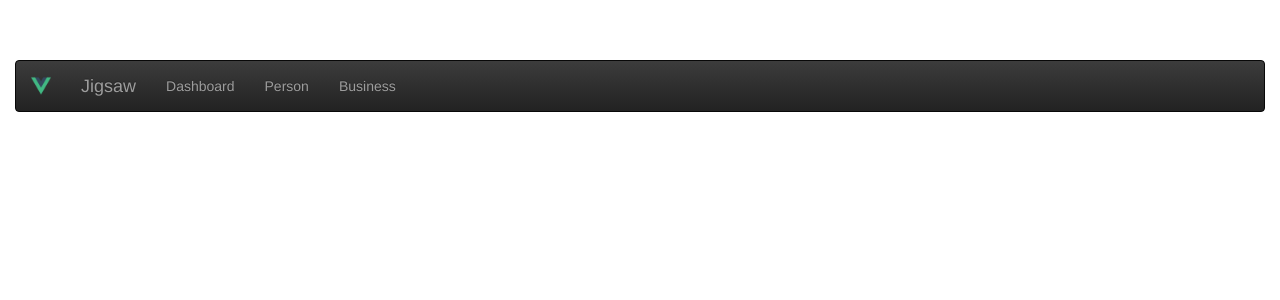
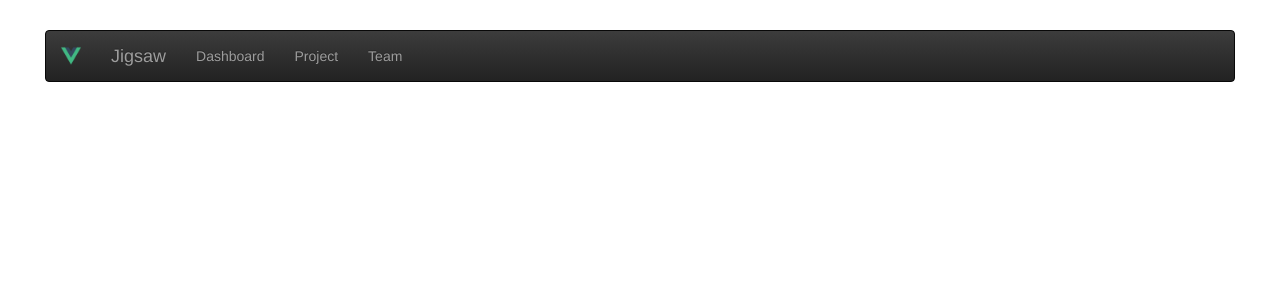
Before and after one commit to act-coaching/jigsaw-ui, a Vue app: page /project in a window 1280 px wide. Shown: the top 300 px of the page. Built offline with nearby package versions, Linux system fonts and the light colour scheme.

Commit message:
Modify component and add margin

```diff
--- a/src/App.vue
+++ b/src/App.vue
@@ -12,8 +12,8 @@
         <div class="collapse navbar-collapse" id="navbar-collapse-4">
           <ul class="nav navbar-nav">
             <li><router-link to="/dashboard">Dashboard</router-link></li>
-            <li><router-link to="/person">Person</router-link></li>
-            <li><router-link to="/business">Business</router-link></li>
+            <li><router-link to="/person">Project</router-link></li>
+            <li><router-link to="/business">Team</router-link></li>
           </ul>
         </div>
       </nav>
@@ -43,7 +43,8 @@
     -moz-osx-font-smoothing: grayscale;
     text-align: center;
     color: #2c3e50;
-    margin-top: 60px;
+    margin: 30px;
+
   }
 
 </style>
--- a/src/components/Dashboard.vue
+++ b/src/components/Dashboard.vue
@@ -1,37 +1,77 @@
 <template>
-  <div class="table">
-    <vuetable ref="vuetable"
-              api-url="https://vuetable.ratiw.net/api/users"
-              :fields="fields"
-              pagination-data=""
-    ></vuetable>
+  <div>
+    <h1 class="pull-left">Dashboard</h1>
+    <div class="table">
+      <vuetable ref="vuetable"
+                :api-url="callURL"
+                :fields="fields"
+                title="asdfa"
+      ></vuetable>
+    </div>
   </div>
 </template>
 
 <script>
   import Vuetable from 'vuetable-2/src/components/Vuetable'
+  import * as CONFIG from '../config'
 
   export default {
     name: 'Dashboard',
     data() {
       return {
-        fields: [
-          'name', 'email', 'birthdate',
-          {
-            name: 'address.line1',
-            title: 'Address 1'
+        fields: [{
+          name: 'id',
+          title: 'ID'
+        },
+          ,{
+            name: 'name',
+            title: '이름'
+          },
+          ,{
+            name: 'nickname',
+            title: '닉네임'
+          },
+          ,{
+            name: 'email',
+            title: '이메일'
+          },
+
+          ,{
+            name: 'employeeNumber',
+            title: '사번'
           },
           {
-            name: 'address.line2',
-            title: 'Address 2'
+            name: 'cellPhoneNumber',
+            title: '휴대전화번호'
           },
           {
-            name: 'address.zipcode',
-            title: 'Zipcode'
-          }
-        ]
+            name: 'team',
+            title: '팀명'
+          },
+          {
+            name: 'department',
+            title: '부서명'
+          },
+          {
+            name: 'projectName',
+            title: '프로젝트명'
+          },
+          {
+            name: 'projectCode',
+            title: '프로젝트코드'
+          },
+          {
+            name: 'rank',
+            title: '직급'
+          }, {
+            name: 'duty',
+            title: '직무'
+          },{
+            name: 'assignType',
+            title: '투입구분'
+          }],
+        callURL: CONFIG.API_URL + "/persons"
       }
-
     },
     components: {
       Vuetable
--- a/src/components/Person.vue
+++ /dev/null
@@ -1,79 +0,0 @@
-<template>
-  <div class="table">
-    <vuetable ref="vuetable"
-              :api-url="callURL"
-              :fields="fields"
-    ></vuetable>
-  </div>
-</template>
-
-<script>
-  import Vuetable from 'vuetable-2/src/components/Vuetable'
-  import * as CONFIG from '../config'
-
-  export default {
-    name: 'person',
-    data() {
-      return {
-        fields: [{
-            name: 'id',
-            title: 'ID'
-          },
-          ,{
-            name: 'name',
-            title: '이름'
-          },
-          ,{
-            name: 'nickname',
-            title: '닉네임'
-          },
-          ,{
-            name: 'email',
-            title: '이메일'
-          },
-
-          ,{
-            name: 'employeeNumber',
-            title: '사번'
-          },
-          {
-            name: 'cellPhoneNumber',
-            title: '휴대전화번호'
-          },
-          {
-            name: 'team',
-            title: '팀명'
-          },
-          {
-            name: 'department',
-            title: '부서명'
-          },
-          {
-            name: 'projectName',
-            title: '프로젝트명'
-          },
-          {
-            name: 'projectCode',
-            title: '프로젝트코드'
-          },
-          {
-            name: 'rank',
-            title: '직급'
-          }, {
-            name: 'duty',
-            title: '직무'
-          },{
-            name: 'assignType',
-            title: '투입구분'
-          }],
-        callURL: CONFIG.API_URL + "/persons"
-      }
-    },
-    components: {
-      Vuetable
-    }
-  }
-</script>
-
-<style scoped>
-</style>
--- a/src/components/Business.vue
+++ b/src/components/Project.vue
@@ -1,16 +1,14 @@
 <template>
+  <div>
+  </div>
 </template>
 
 <script>
 
   export default {
-    name: 'business',
+    name: 'project',
     data() {
-      return {
-      }
-
-    },
-    components: {
+      return {}
     }
   }
 </script>
--- /dev/null
+++ b/src/components/Team.vue
@@ -0,0 +1,19 @@
+<template>
+</template>
+
+<script>
+
+  export default {
+    name: 'team',
+    data() {
+      return {
+      }
+
+    },
+    components: {
+    }
+  }
+</script>
+
+<style scoped>
+</style>
--- a/src/router/index.js
+++ b/src/router/index.js
@@ -1,8 +1,8 @@
 import Vue from 'vue'
 import Router from 'vue-router'
 import Dashboard from '@/components/Dashboard'
-import Person from '@/components/Person'
-import Business from '@/components/Business'
+import Project from '@/components/Project'
+import Team from '@/components/Team'
 
 Vue.use(Router)
 export default new Router({
@@ -19,14 +19,14 @@ export default new Router({
       component: Dashboard
     },
     {
-      path: '/person',
-      name: 'Person',
-      component: Person
+      path: '/project',
+      name: 'Project',
+      component: Project
     },
     {
-      path: '/business',
-      name: 'Business',
-      component: Business
+      path: '/team',
+      name: 'Team',
+      component: Team
     }
 
   ]
```
